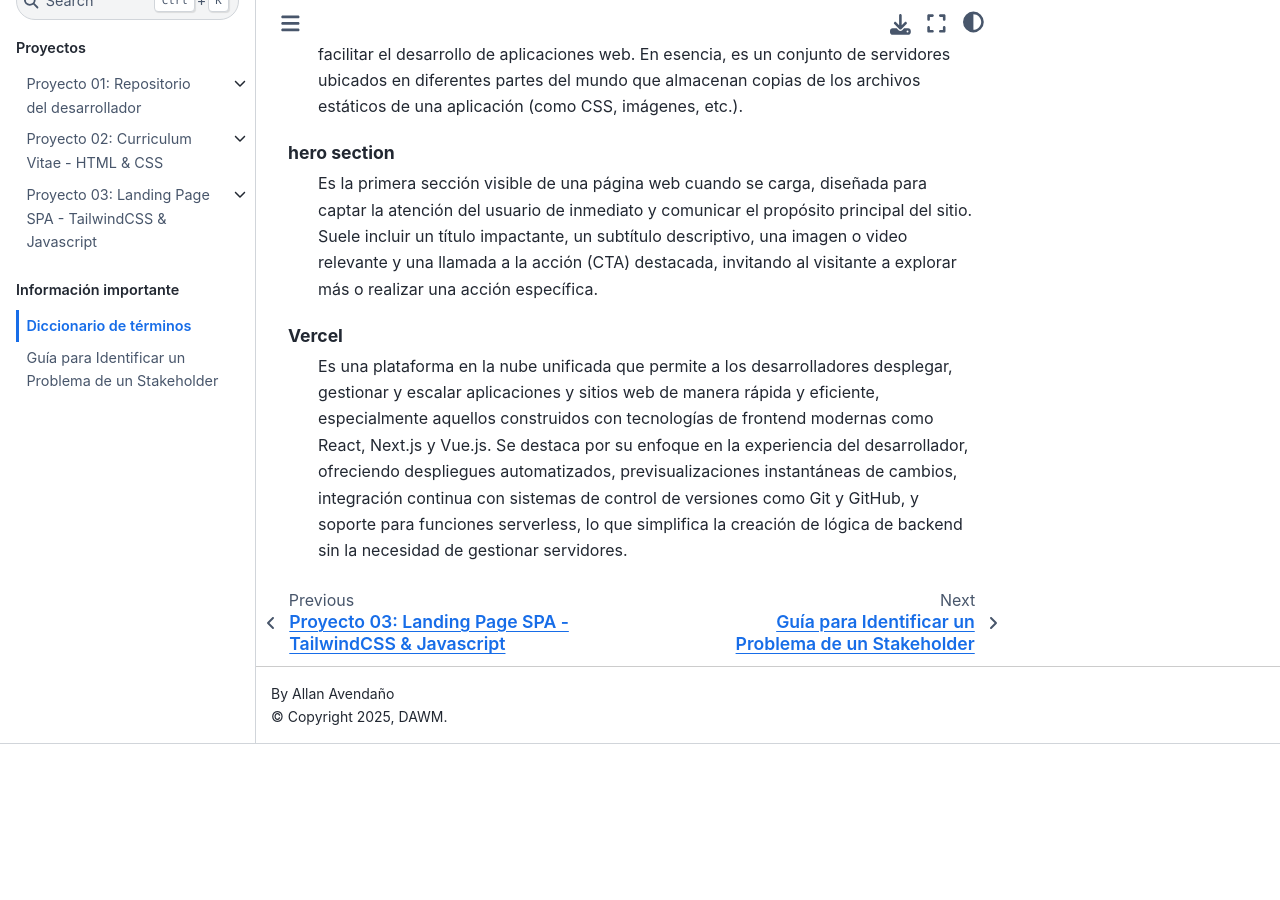
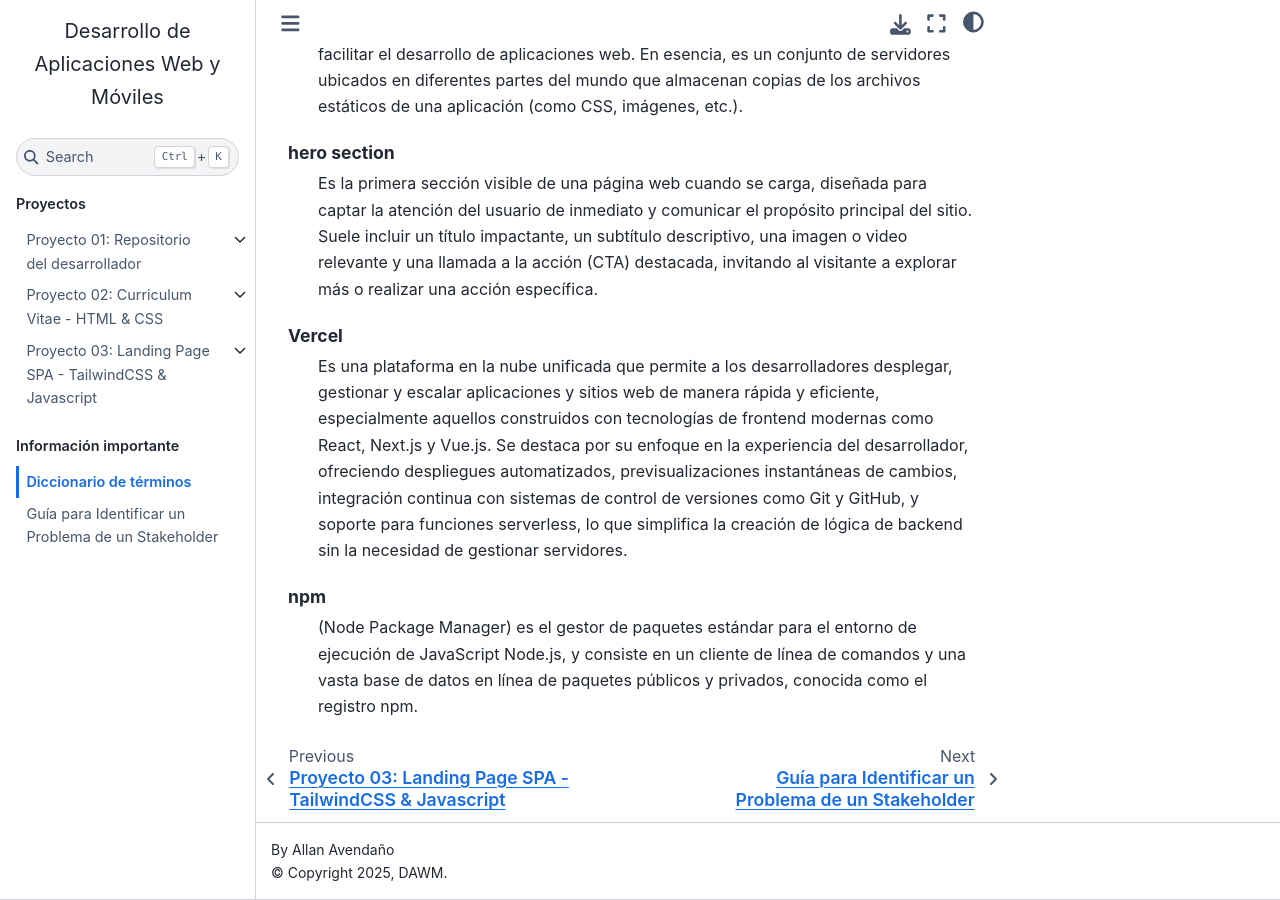
Before and after one commit to DAWMFIEC/DAWM-AI, a Sphinx documentation site: the page built from docs/source/informacion/diccionario.rst, in a window 1280 px wide and 900 px high, scrolled down 5077 px. Built offline with Sphinx 7.4.7 and the Sphinx Book theme 1.1.4, drawn with Linux system fonts in a browser that asks for light colours; pages that are not in the unit, such as notebooks, are missing from menus; before the commit the page ends 5821 px from its top, so only the background shows below that.

```diff
--- a/docs/source/guias/_temp/guia06.rst
+++ b/docs/source/guias/_temp/guia06.rst
@@ -43,7 +43,7 @@ Vite
 
    Más información en el sitio de `Vite <https://vite.dev/>`_.
 
-1. Utilice la terminal para crear un proyecto :term:`Vite` con el comando:
+1. Utilice la terminal para crear un proyecto :term:`Vite` mediante :term:`npm`:
 
    .. code-block:: bash
 
--- a/docs/source/informacion/diccionario.rst
+++ b/docs/source/informacion/diccionario.rst
@@ -135,3 +135,6 @@ Diccionario de términos
     Vercel
 
         Es una plataforma en la nube unificada que permite a los desarrolladores desplegar, gestionar y escalar aplicaciones y sitios web de manera rápida y eficiente, especialmente aquellos construidos con tecnologías de frontend modernas como React, Next.js y Vue.js. Se destaca por su enfoque en la experiencia del desarrollador, ofreciendo despliegues automatizados, previsualizaciones instantáneas de cambios, integración continua con sistemas de control de versiones como Git y GitHub, y soporte para funciones serverless, lo que simplifica la creación de lógica de backend sin la necesidad de gestionar servidores.
+
+    npm
+        (Node Package Manager) es el gestor de paquetes estándar para el entorno de ejecución de JavaScript Node.js, y consiste en un cliente de línea de comandos y una vasta base de datos en línea de paquetes públicos y privados, conocida como el registro npm.
```
Also changed, not shown: other parts of docs/source/guias/_temp/guia06.rst (+2 -2 lines).
